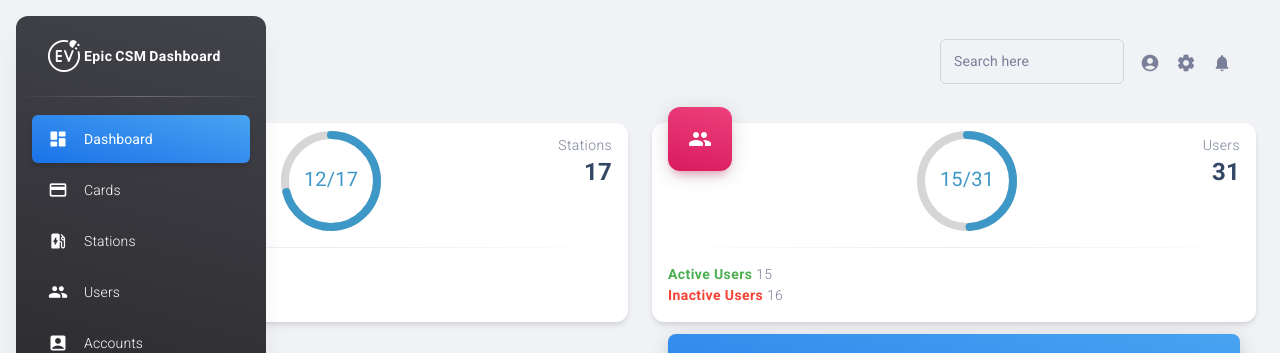
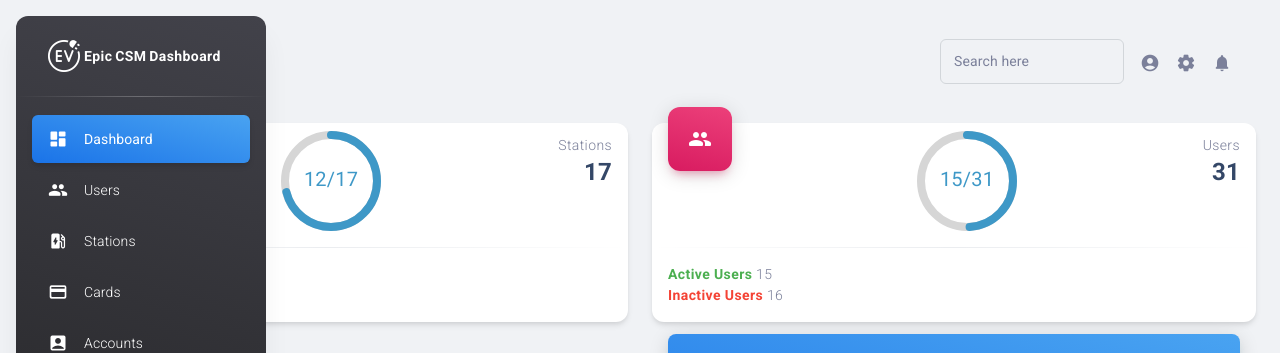
Before and after one commit to Moatsm-prog/CSM-DASHBOARD, a React (Create React App) app: page /dashboard in a window 1280 px wide. Shown: the top 353 px of the page. Built offline with nearby package versions, Linux system fonts and the light colour scheme.

Commit message:
Fixing Users Route

```diff
--- a/src/routes.js
+++ b/src/routes.js
@@ -57,9 +57,9 @@ const routes = [
   },
   {
     type: "collapse",
-    name: "Cards",
+    name: "Users",
     key: "tables",
-    icon: <Icon fontSize="small">credit_card</Icon>,
+    icon: <Icon fontSize="small">people</Icon>,
     route: "/tables",
     component: <Tables />,
   },
@@ -73,9 +73,9 @@ const routes = [
   },
   {
     type: "collapse",
-    name: "Users",
+    name: "Cards",
     key: "rtl",
-    icon: <Icon fontSize="small">people</Icon>,
+    icon: <Icon fontSize="small">credit_card</Icon>,
     route: "/rtl",
     component: <RTL />,
   },
```
